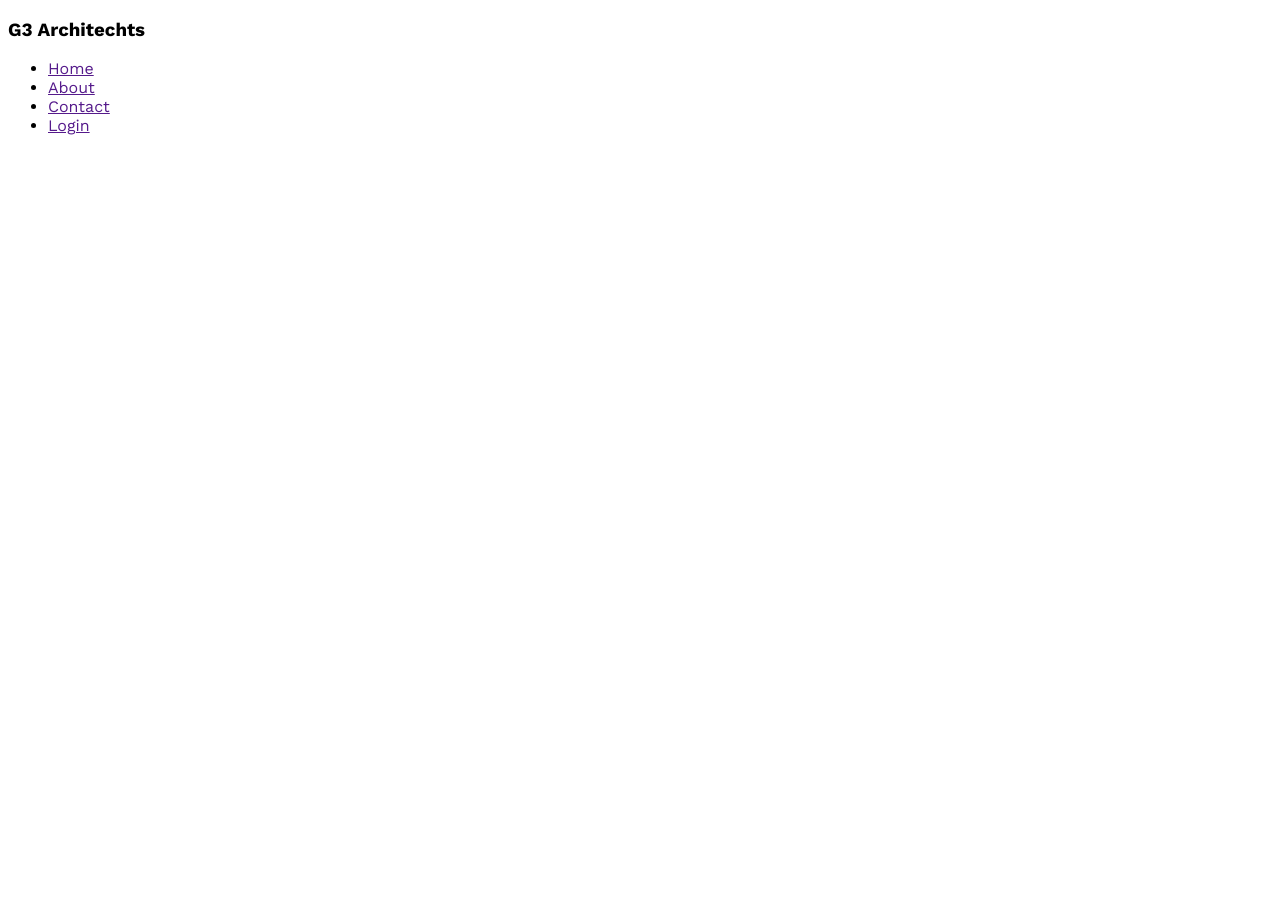
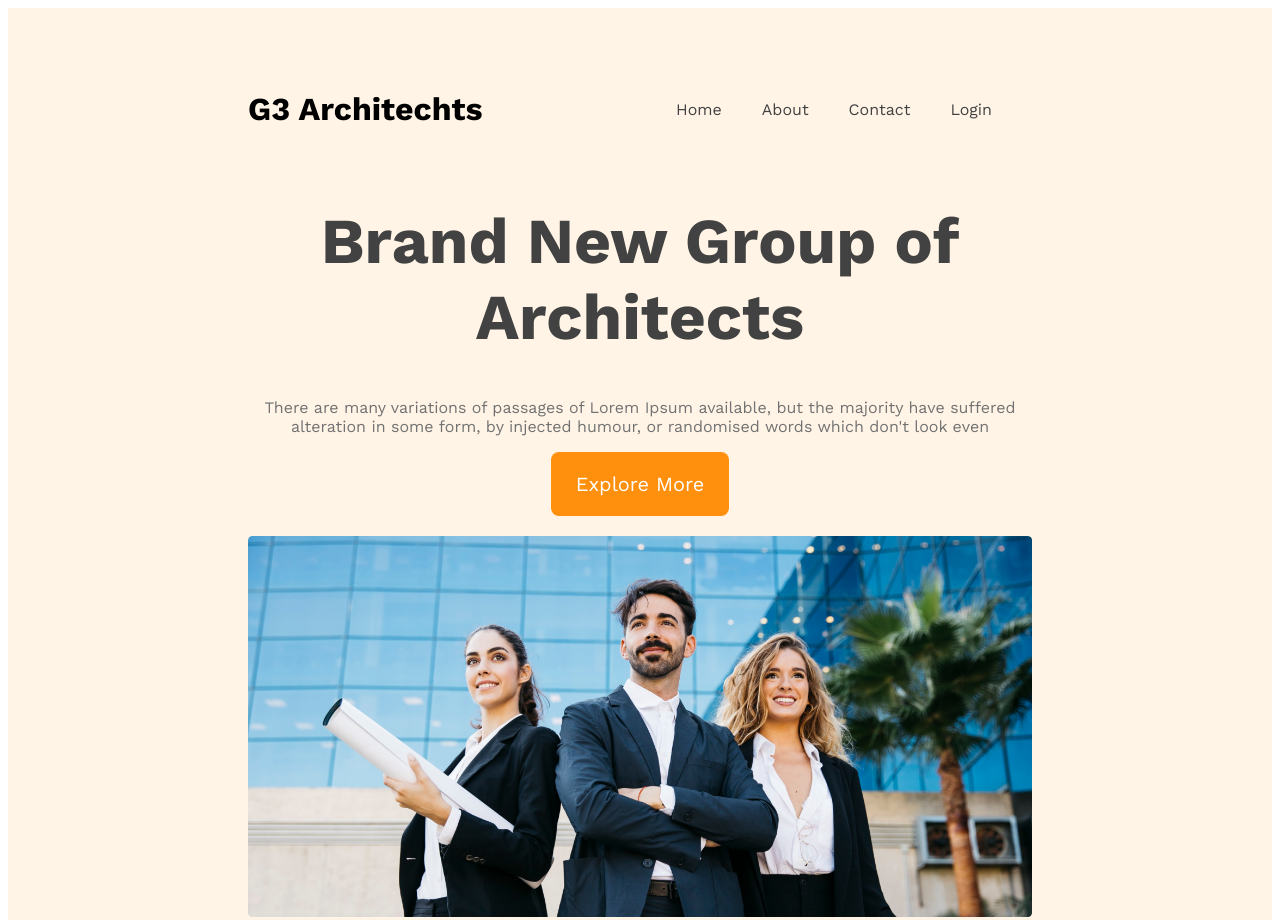
Before and after one commit to SiamG0/module9_g3-architects-website, a plain HTML site: page index.html in a window 1280 px wide. Shown: the top 920 px of the page. Before the commit the page ends 800 px from the top, so only its background shows below. Drawn offline with nearby package versions, Linux system fonts and the light colour scheme.

Commit message:
finished the header section

```diff
--- a/index.html
+++ b/index.html
@@ -8,8 +8,9 @@
 </head>
 <body>
     <header>
+        <!-- Nav section starts here -->
         <nav>
-            <h3>G3 Architechts</h3>
+            <h3 class="nav-titel">G3 Architechts</h3>
             <ul>
                 <li><a href="">Home</a></li>
                 <li><a href="">About</a></li>
@@ -17,6 +18,28 @@
                 <li><a href="">Login</a></li>
             </ul>
         </nav>
+        <!-- Nav section ends here -->
+        <!-- Banner section Start's here -->
+
+
+        <div class="banner">
+            <div class="banner-text-content">
+
+                <h1 class="banner-titel">
+                    Brand New Group of Architects
+                </h1>
+                <p class="banner-discription">
+                    There are many variations of passages of Lorem Ipsum available, but the majority have suffered alteration in some form, by injected humour, or randomised words which don't look even
+                </p>
+                <button class="primary-btn">Explore More</button>
+            </div>
+            <img src="./images/banner.png" alt="">
+        </div>
+
+
+
+
+        <!-- Banner section ends here -->
 
 
     </header>
--- a/styles/style.css
+++ b/styles/style.css
@@ -1,7 +1,115 @@
+/* worksans font from google fonts */
 @import url('https://fonts.googleapis.com/css2?family=Work+Sans:wght@400;600;700;800&display=swap');
 
-
+/* shared styles */
 
 *{
     font-family: 'Work Sans', sans-serif;
 }
+
+.primary-btn{
+    border-radius: 8px;
+    background-color: #ff900e;
+    padding: 20px 25px;
+    color: #fff;
+    font-size: 1.25rem;
+    cursor: pointer;
+    border: 0;
+}
+
+
+/* header section starts here */
+header{
+    background: rgba(255, 144, 14, 0.10);
+    padding: 50px 240px;
+}
+
+/* navigation section starts here */
+nav{
+    display: flex;
+    justify-content: space-between;
+    align-items: center;
+}
+
+.nav-titel{
+    font-size: 2rem;
+}
+
+nav > ul{
+    display: flex;
+
+}
+
+nav  li{
+    list-style: none;
+    margin-right: 40px;
+    font-weight: 500;
+    font-size: 1rem;
+}
+nav li a{
+    text-decoration: none;
+    color: #424242;
+}
+
+/* navigation section ends here */
+/* banner section start's here */
+
+.banner-text-content{
+    max-width: 800px;
+    text-align: center;
+    margin: 0 auto;
+}
+
+.banner-titel{
+    font-size: 4rem;
+    font-weight: 700;
+    color: #424242;
+
+}
+
+.banner-discription{
+    color: #727272;
+}
+
+.banner img{
+    width: 100%;
+    margin-top: 20px;
+}
+
+/* banner section ends here */
+
+/* Responsive media queri start's here */
+
+/* mobile divece start's here */
+@media screen and (max-width:576px) {
+
+    header{
+        padding: 20px;
+
+    }
+    nav{
+        flex-direction: column;
+    }
+
+/* mobile divece ends here */
+
+}
+
+ /* medium divece start's here */
+
+ @media screen and (min-width:576px) and (max-width:960px) {
+    header{
+        padding: 50px;
+    }
+    nav{
+        flex-direction: column;
+    }
+
+ }
+
+
+
+/* medium divece ends here */
+
+
+/* Responsive media queri ends here */
```
